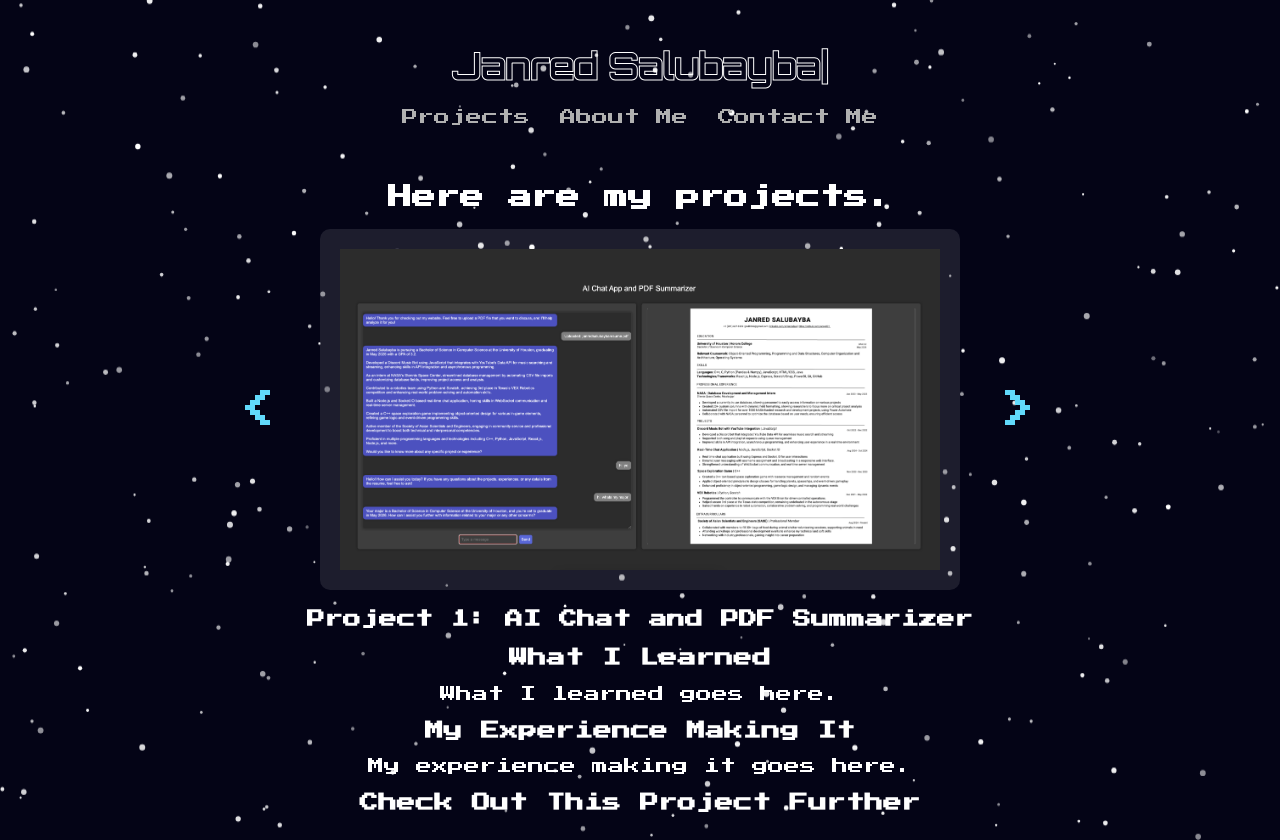
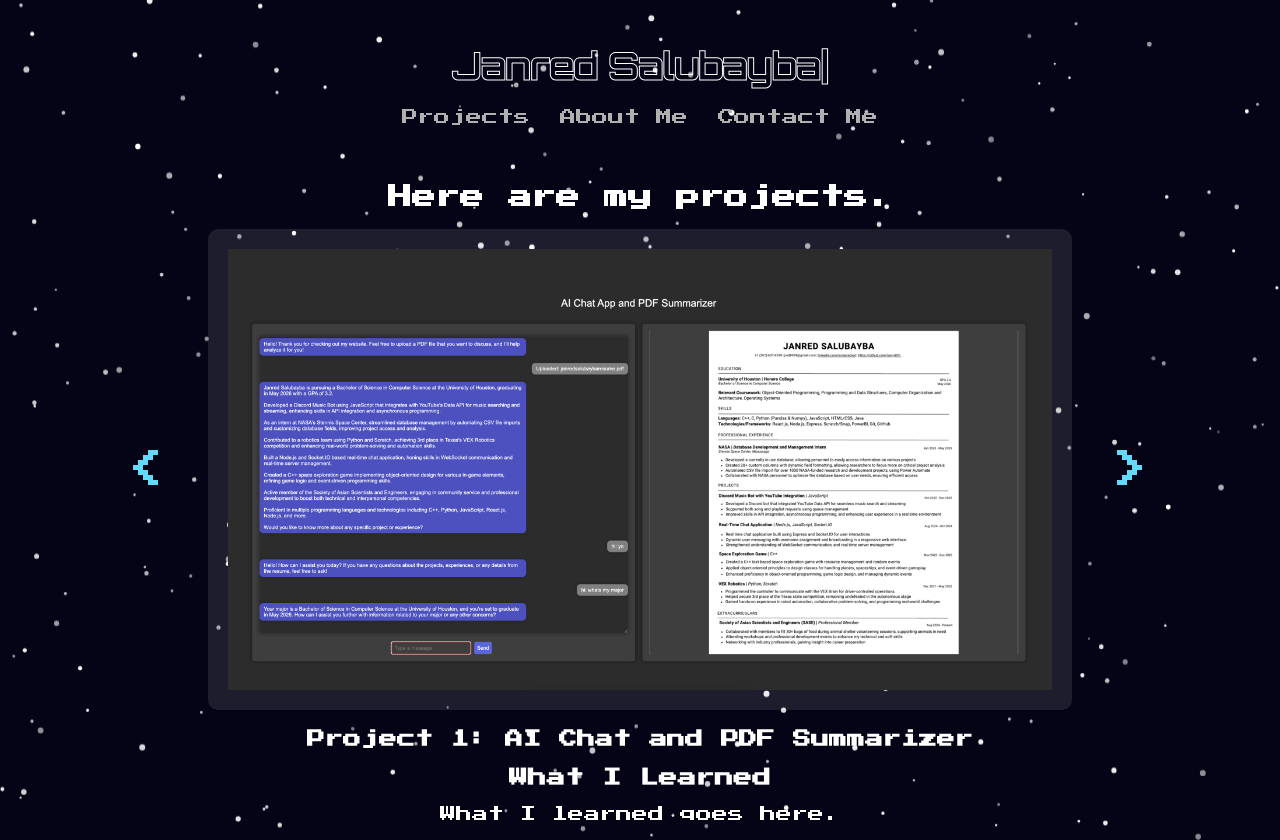
Before and after one commit to janny801/personal-website, a React (Create React App) app in the folder personal-website/: page /projects in a window 1280 px wide. Built offline with nearby package versions, Linux system fonts and the light colour scheme.

Commit message:
made images larger for project display

```diff
--- a/personal-website/src/App.css
+++ b/personal-website/src/App.css
@@ -644,9 +644,10 @@ nav a.active {
 .projects-container {
   text-align: center;
   color: white;
-  max-width: 800px;
+  max-width: 80vw;
   margin: 0 auto;
   padding: 20px;
+
 }
 
 .slideshow {
@@ -719,28 +720,28 @@ button:hover {
 }
 
 
+
+
+/* Projects Section Image Styling */
 .project-image {
   background-color: rgba(255, 255, 255, 0.1);
   color: white;
-  padding: 20px; /* Reduced padding for more space */
+  padding: 20px; /* Adjust padding if needed */
   border-radius: 10px;
-  width: 95%; /* Make the image container take up more horizontal space */
-  max-width: none; /* Remove the max-width limit to let it fill more space */
-  height: auto; /* Let the height adjust automatically based on the width */
+  width: 100%; /* Ensure the container takes full width */
+  max-width: 90%; /* Allow the container to grow larger */
+  margin: 0 auto; /* Center the image */
+  height: auto; /* Maintain aspect ratio */
   display: flex;
   align-items: center;
   justify-content: center;
-  margin: 0 auto; /* Center the container horizontally */
-  text-align: center;
 }
 
 .project-image img {
-  width: 100%; /* Make the image take up the full width of the container */
+  width: 100%; /* Let the image take up the full container width */
   height: auto; /* Maintain the aspect ratio of the image */
-  object-fit: contain; /* Ensure the image fits inside the container without being stretched */
+  object-fit: contain; /* Ensure the image fits inside without stretching */
 }
-
-
 
 
 
```
